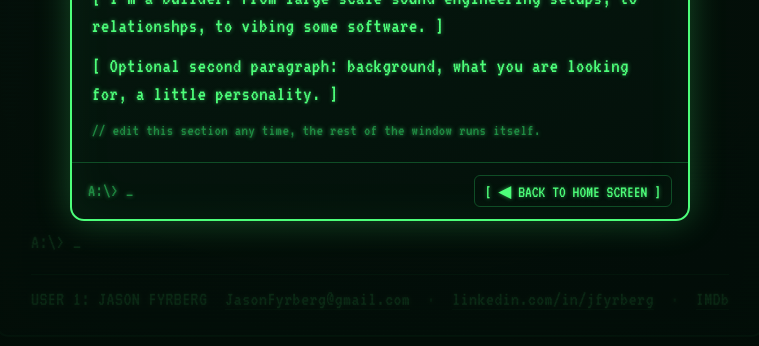
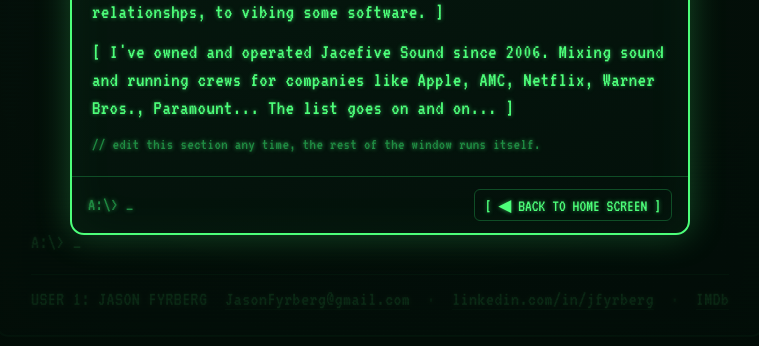
Before and after one commit to jacefive/jrfportfolio, a website: page index.html in a window 1280 px wide. Both pictures are taken after a click on the button "Open README.EXE, about Jason Fyrberg". Shown: the part 374-720 px from the top of the page, without its empty margins (260-1019 px from the left). Drawn offline with Linux system fonts and the light colour scheme.

Commit message:
Update index.html
added 2nd line bio

```diff
--- a/index.html
+++ b/index.html
@@ -372,7 +372,7 @@
         <p>&gt; LOADING PROFILE...</p>
         <p class="abt-name">JASON FYRBERG</p>
         <p>[ I'm a builder. From large scale sound engineering setups, to relationshps, to vibing some software. ]</p>
-        <p>[ Optional second paragraph: background, what you are looking for, a little personality. ]</p>
+        <p>[ I've owned and operated Jacefive Sound since 2006. Mixing sound and running crews for companies like Apple, AMC, Netflix, Warner Bros., Paramount... The list goes on and on... ]</p>
         <p class="abt-dim">// edit this section any time, the rest of the window runs itself.</p>
         <!-- ====== END BIO ====== -->
       </div>
```
